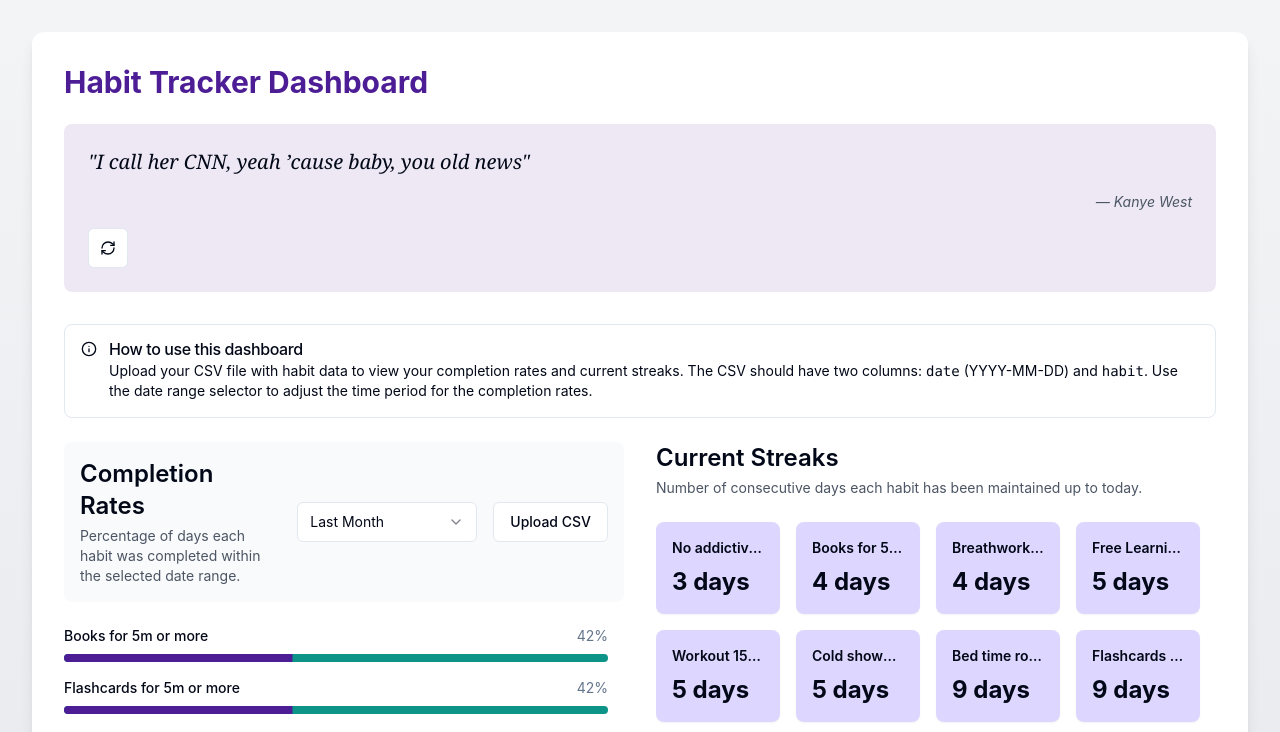
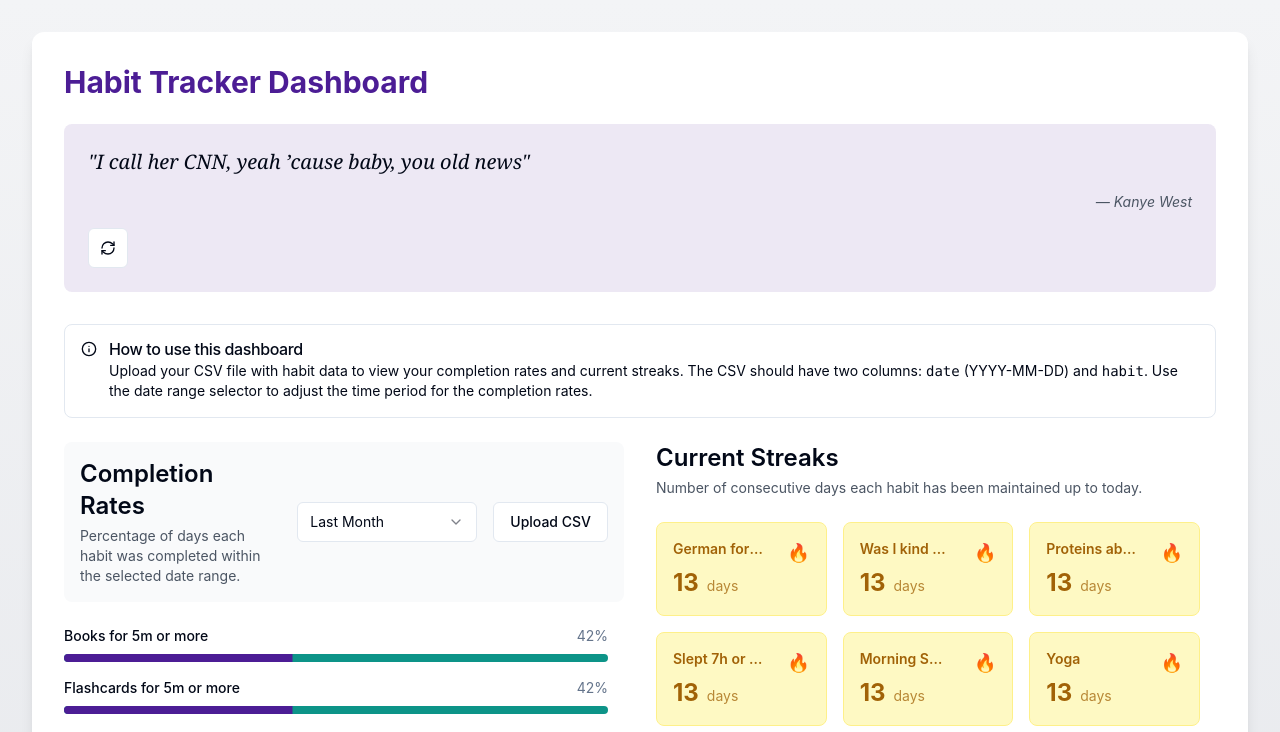
Before and after one commit to RVciTo/daily-doings-tracker, a React (Vite) app: page / in a window 1280 px wide. Shown: the top 732 px of the page. Built offline with nearby package versions, Linux system fonts and the light colour scheme.

Commit message:
Initial commit from your app

```diff
--- a/src/components/StreaksView.tsx
+++ b/src/components/StreaksView.tsx
@@ -32,23 +32,61 @@ export const StreaksView = ({ habits, startDate }: StreaksViewProps) => {
     return streak;
   };
 
+  const getStreakColor = (streak: number) => {
+    if (streak === 0) {
+      return "bg-red-100 border-red-200 text-red-700"; // Red for no streak
+    } else if (streak < 15) {
+      return "bg-yellow-100 border-yellow-200 text-yellow-700"; // Yellow for building streak
+    } else {
+      return "bg-green-100 border-green-200 text-green-700"; // Green for strong streak
+    }
+  };
+
+  const getStreakEmoji = (streak: number) => {
+    if (streak === 0) {
+      return "🔄"; // Reset/start over
+    } else if (streak < 15) {
+      return "🔥"; // Building streak
+    } else {
+      return "⭐"; // Strong streak
+    }
+  };
+
   const sortedHabits = Object.entries(habits)
     .map(([habit, dates]) => ({
       habit,
       dates,
       currentStreak: calculateCurrentStreak(dates)
     }))
-    .sort((a, b) => a.currentStreak - b.currentStreak);
+    .sort((a, b) => b.currentStreak - a.currentStreak); // Sort by streak, highest first
 
   return (
     <div className="max-h-[60vh] overflow-y-auto pr-4">
-      <div className="grid grid-cols-1 sm:grid-cols-2 lg:grid-cols-3 xl:grid-cols-4 gap-4">
-        {sortedHabits.map(({ habit, currentStreak }) => (
-          <div key={habit} className="bg-accent rounded-lg p-4 shadow-sm">
-            <h3 className="font-semibold text-sm mb-2 truncate" title={habit}>{habit}</h3>
-            <p className="text-2xl font-bold">{currentStreak} days</p>
-          </div>
-        ))}
+      <div className="grid grid-cols-1 sm:grid-cols-2 lg:grid-cols-3 gap-4">
+        {sortedHabits.map(({ habit, currentStreak }) => {
+          const streakColor = getStreakColor(currentStreak);
+          const emoji = getStreakEmoji(currentStreak);
+
+          return (
+            <div
+              key={habit}
+              className={`relative border rounded-lg p-4 transition-all duration-200 ${streakColor} hover:shadow-md`}
+            >
+              <div className="flex items-start justify-between">
+                <h3 className="font-semibold text-sm mb-2 pr-6 truncate" title={habit}>
+                  {habit}
+                </h3>
+                <span className="text-lg" title="Streak Status">
+                  {emoji}
+                </span>
+              </div>
+              <div className="flex items-baseline gap-2">
+                <span className="text-2xl font-bold">{currentStreak}</span>
+                <span className="text-sm opacity-75">days</span>
+              </div>
+            </div>
+          );
+        })}
       </div>
     </div>
   );
```
Also changed, not shown: 1 other file (tests, documents, lock files or other folders).
